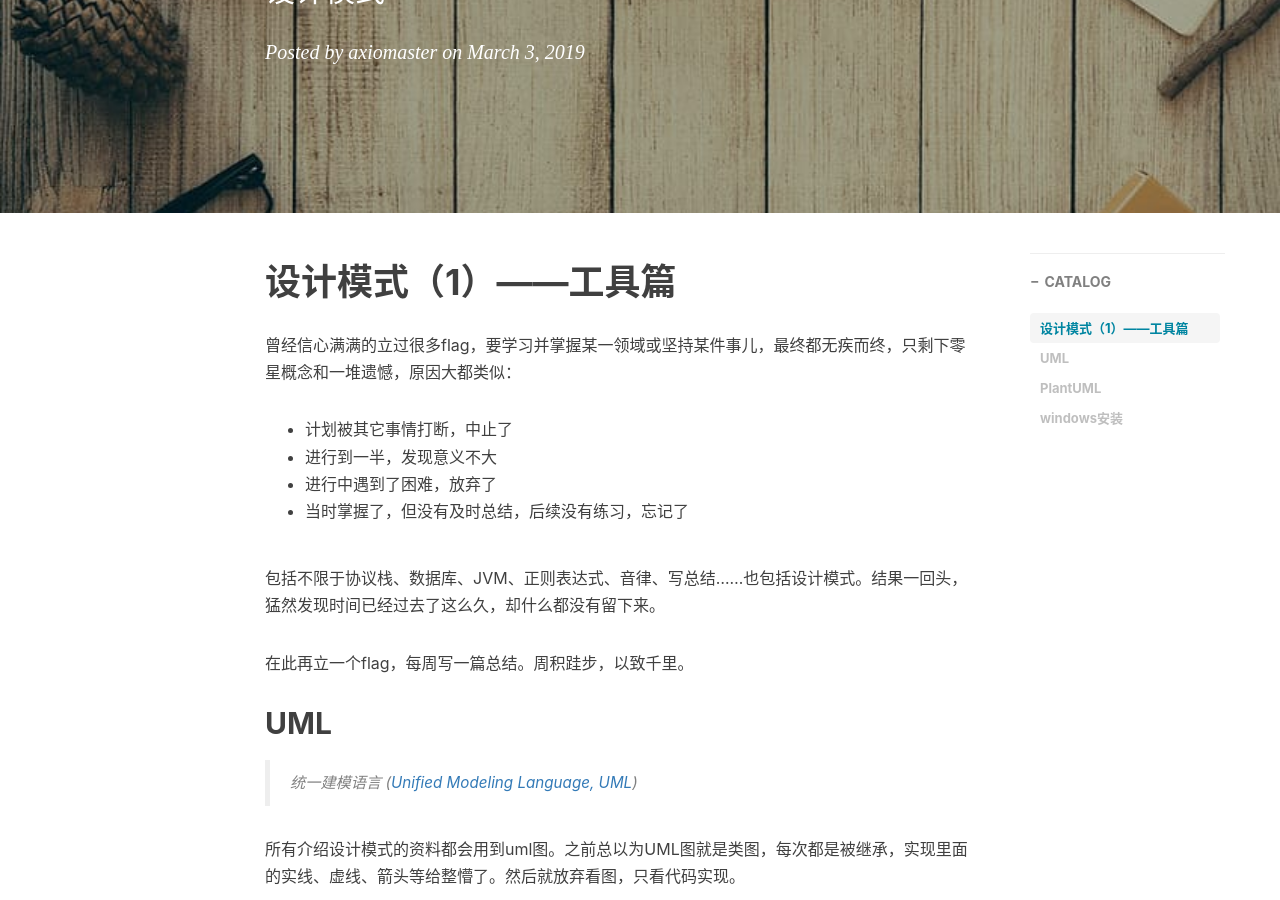
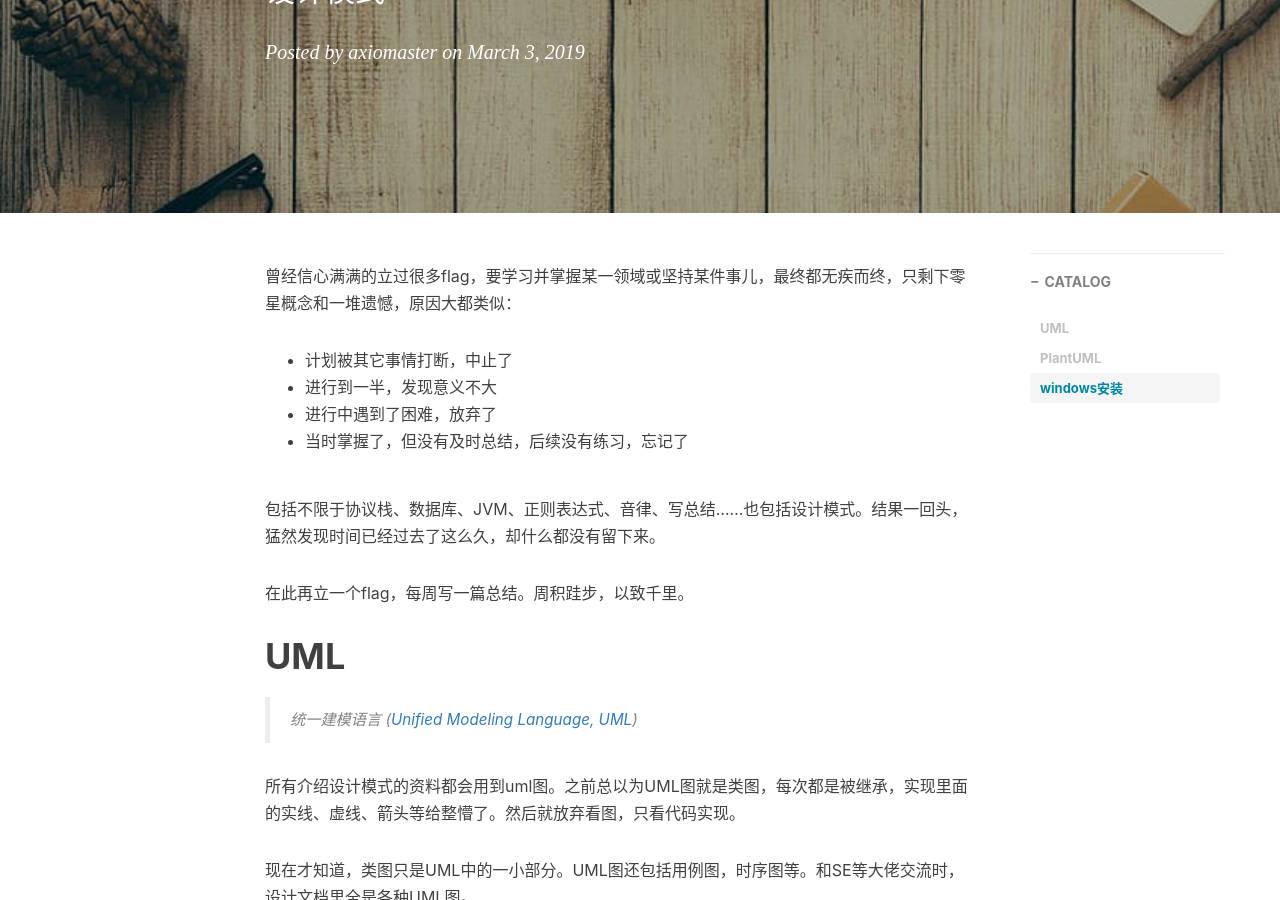
Before and after one commit to axiomaster/axiomaster.github.io, a Jekyll site: the page built from _posts/2019-03-03-plantuml.md, in a window 1280 px wide and 900 px high, scrolled down 310 px. Built offline with Jekyll 4.4.1, drawn with Linux system fonts in a browser that asks for light colours; nearby versions of some CDN libraries; comment, search, counter and statistics services are not loaded; some of the changed text lies outside the part shown.

Commit message:
plantuml

````diff
--- a/_posts/2019-03-03-plantuml.md
+++ b/_posts/2019-03-03-plantuml.md
@@ -9,7 +9,6 @@
 tags:
     - 设计模式
 ---
-# 设计模式（1）——工具篇
 
 曾经信心满满的立过很多flag，要学习并掌握某一领域或坚持某件事儿，最终都无疾而终，只剩下零星概念和一堆遗憾，原因大都类似：
 - 计划被其它事情打断，中止了
@@ -21,7 +20,7 @@
 
 在此再立一个flag，每周写一篇总结。周积跬步，以致千里。
 
-## UML
+# UML
 
 > 统一建模语言 ([Unified Modeling Language, UML](https://baike.baidu.com/item/%E7%BB%9F%E4%B8%80%E5%BB%BA%E6%A8%A1%E8%AF%AD%E8%A8%80/3160571?fromtitle=UML&fromid=446747&fr=aladdin))
 
@@ -29,11 +28,11 @@
 
 现在才知道，类图只是UML中的一小部分。UML图还包括用例图，时序图等。和SE等大佬交流时，设计文档里全是各种UML图。
 
-## PlantUML
+# PlantUML
 
 各种工具都可以画UML图，包括visio，Visual Paradigm等。我们使用PlantUML, 像Markdown一样，通过简单的语句*写UML图*，使用方便。当然，这一套工具也都是免费的。
 
-### windows安装
+## windows安装
 - PlantUML
 
 PlantUML有IntelliJ IDEA的插件版，可以直接在IDEA的plugins中下载安装。我们也使用这个版本。
@@ -54,7 +53,7 @@
  GRAPHVIZ_DOT=D:\Program Files (x86)\Graphviz2.38\bin\dot.exe
  ```
 
- ## PlantUML基本语法
+ # PlantUML基本语法
 
  > [PlantUML类图](https://yq.aliyun.com/articles/25405)
 
````
